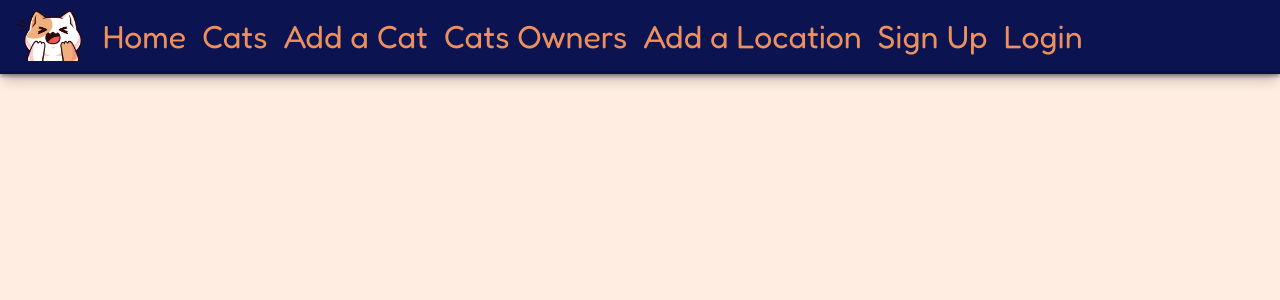
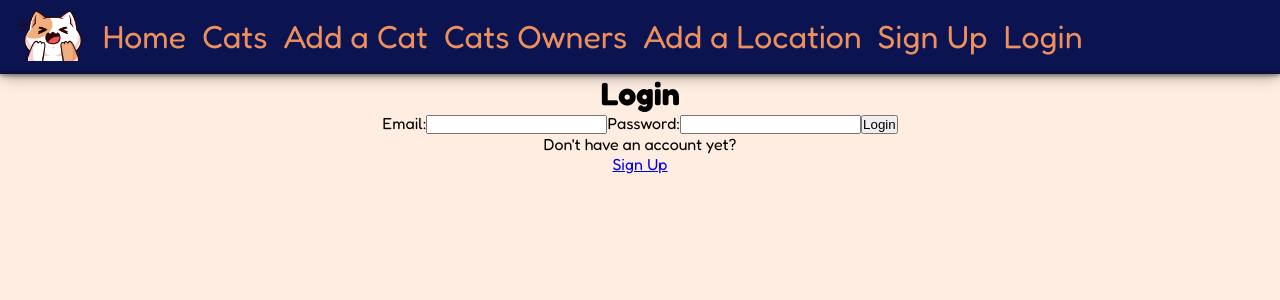
Before and after one commit to KseniiaErnest/Adopt-A-Cat-client, a React (Create React App) app: page /login in a window 1280 px wide. Shown: the top 300 px of the page. Built offline with nearby package versions, Linux system fonts and the light colour scheme.

Commit message:
Working on login and login logic

```diff
--- a/src/App.js
+++ b/src/App.js
@@ -13,6 +13,7 @@ import LocationsPage from './pages/LocationsPage';
 import AddLocationPage from './pages/AddLocationPage';
 import EditLocationPage from './pages/EditLocationPage';
 import SignupPage from './pages/SignupPage';
+import LoginPage from './pages/LoginPage';
 
 function App() {
   return (
@@ -32,6 +33,7 @@ function App() {
     <Route path='/locations/:locationId' element={ <LocationDetailsPage /> } />
     <Route path='/locations/edit/:locationId' element={ <EditLocationPage /> } />
     <Route path='/signup' element={ <SignupPage /> } />
+    <Route path='/login' element={ <LoginPage /> } />
 
     </Routes>
     </div>
--- /dev/null
+++ b/src/pages/LoginPage.js
@@ -0,0 +1,57 @@
+import React, { useState } from 'react';
+import axios from 'axios';
+import { Link, useNavigate } from 'react-router-dom';
+
+
+const API_URL = "http://localhost:5005";
+
+export default function LoginPage() {
+  const [email, setEmail] = useState('');
+  const [password, setPassword] = useState('');
+  const [errorMessage, setErrorMessage] = useState(undefined);
+
+const navigate = useNavigate();
+
+const handleEmail = (e) => setEmail(e.target.value);
+const handlePassword = (e) => setPassword(e.target.value);
+
+const handleLoginSubmit = (e) => {
+  e.preventDefault();
+
+  const requestBody = { email, password };
+
+  axios.post(`${API_URL}/auth/login`, requestBody)
+  .then((response) => {
+
+  })
+  .catch((err) => {
+    const errorDescription = err.response.data.message;
+    setErrorMessage(errorDescription);
+  })
+};
+
+  return (
+    <div>
+
+    <h1>Login</h1>
+
+<form onSubmit={handleLoginSubmit}>
+
+  <label>Email:</label>
+  <input type='email' name='email' value={email} onChange={handleEmail} />
+
+  <label>Password:</label>
+  <input type='password' name='password' value={password} onChange={handlePassword} />
+
+  <button type='submit'>Login</button>
+
+  {errorMessage && <p>{errorMessage}</p>}
+
+  <p>Don't have an account yet?</p>
+  <Link to={'/signup'} >Sign Up</Link>
+
+</form>
+
+    </div>
+  )
+}
```
